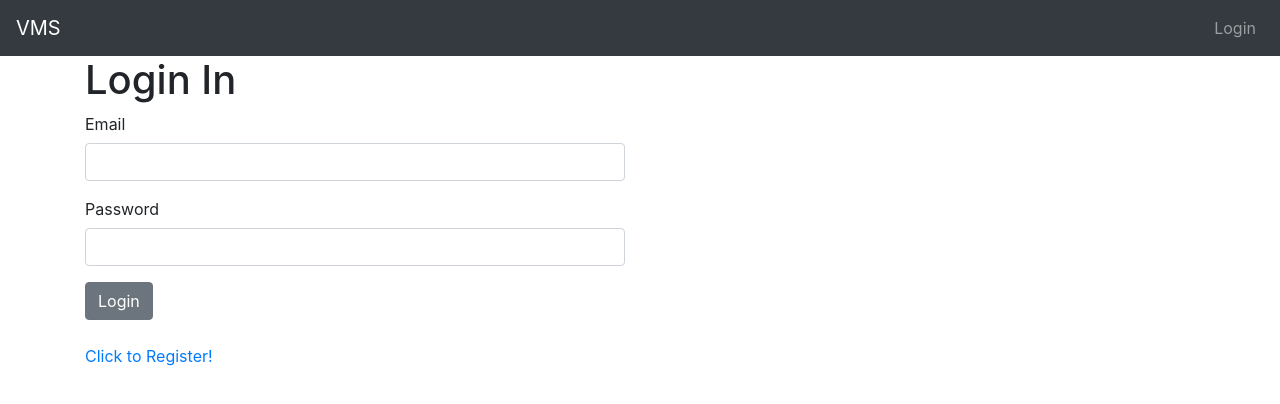
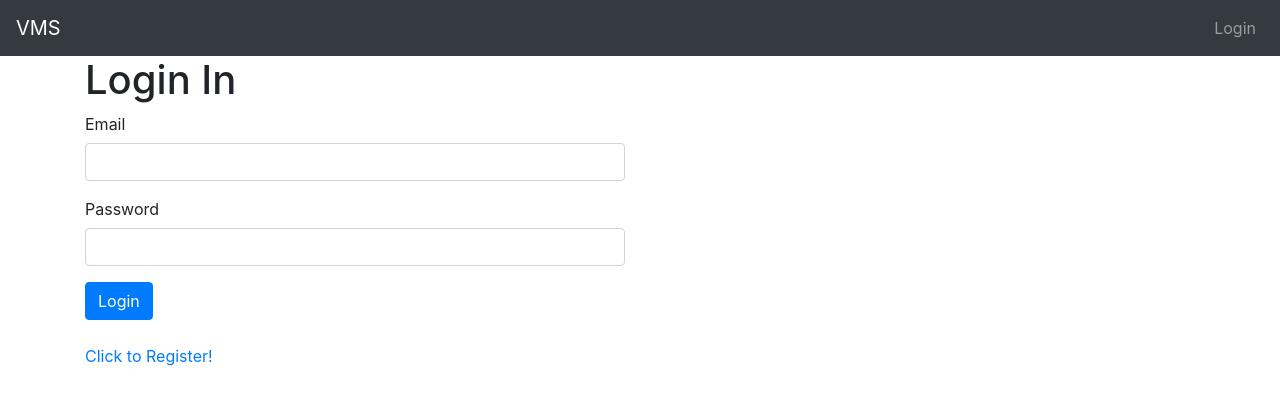
Before and after one commit to erwindev/vendor-management-ui, a Vue app: page /login in a window 1280 px wide. Shown: the top 404 px of the page. Built offline with nearby package versions, Linux system fonts and the light colour scheme.

Commit message:
updated color of buttons

```diff
--- a/src/components/home/ChangePassword.vue
+++ b/src/components/home/ChangePassword.vue
@@ -29,7 +29,7 @@
           </b-row>
           <b-row>
             <b-col class="col-lg-6">
-              <b-button type="submit">Change Password</b-button>
+              <b-button variant="primary" type="submit" >Change Password</b-button>
             </b-col>
           </b-row>
       </b-form>
--- a/src/components/home/EditUserProfile.vue
+++ b/src/components/home/EditUserProfile.vue
@@ -49,7 +49,7 @@
           </b-row>
           <b-row>
             <b-col class="col-lg-6">
-              <b-button type="submit">Update Profile</b-button>
+              <b-button variant="primary" type="submit">Update Profile</b-button>
             </b-col>
           </b-row>
       </b-form>
--- a/src/components/home/Login.vue
+++ b/src/components/home/Login.vue
@@ -21,7 +21,7 @@
             </b-row>
             <b-row>
               <b-col class="col-lg-6">
-                <b-button type="submit">Login</b-button>
+                <b-button variant="primary" type="submit">Login</b-button>
               </b-col>
             </b-row>
         </b-form>
--- a/src/components/home/Register.vue
+++ b/src/components/home/Register.vue
@@ -45,7 +45,7 @@
           </b-row>
           <b-row>
             <b-col class="col-lg-6">
-              <b-button type="submit">Register</b-button>
+              <b-button variant="primary" type="submit">Register</b-button>
             </b-col>
           </b-row>
       </b-form>
```
